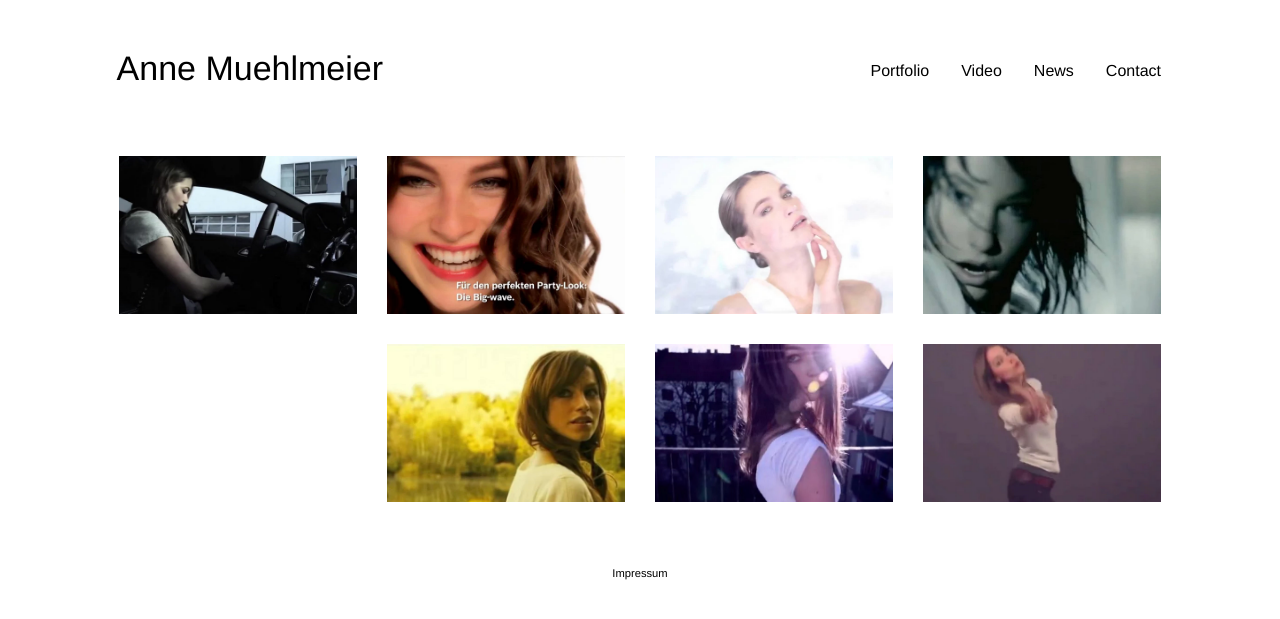
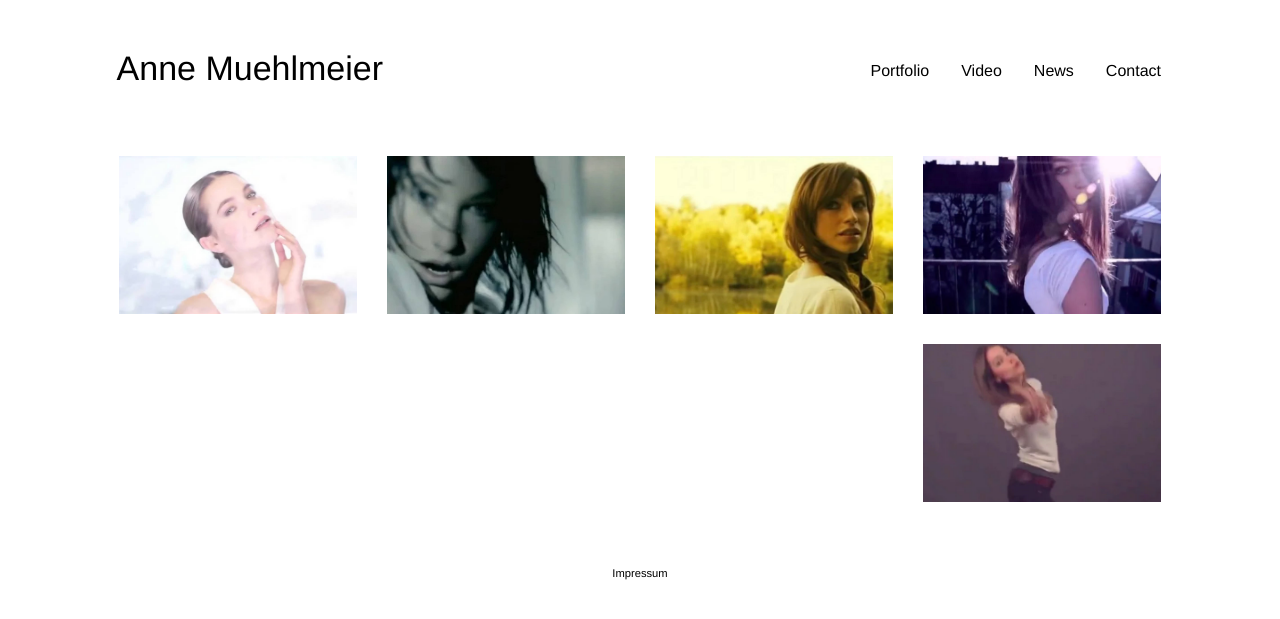
Before and after one commit to danbender/annemuehlmeier.com, a Jekyll site: the page built from video/index.html, in a window 1280 px wide. Shown: the top 619 px of the page. Built offline with Jekyll 4.4.1, drawn with Linux system fonts in a browser that asks for light colours; Markdown is read by kramdown in place of the engine named in the settings.

Commit message:
test with 5

```diff
--- a/video/index.html
+++ b/video/index.html
@@ -8,7 +8,7 @@
     <ul class="grid">
       <li class="grid-sizer"></li><!-- for Masonry column width -->
 
-      {% for post in site.categories['video'] reversed limit: 7 %}
+      {% for post in site.categories['video'] reversed limit: 5 %}
       <li>
         <figure>
           <img src="{{ site.url }}/portfolio/video/{{ post.thumb }}" alt="{{ Anne Muehlmeier - Model und Schauspielerin }}"/>
@@ -21,7 +21,7 @@
 
   <section class="slideshow">
     <ul>
-      {% for post in site.categories['video'] reversed limit: 7 %}
+      {% for post in site.categories['video'] reversed limit: 5 %}
       <li>
         <figure>
           <iframe id="current_video" src="http://player.vimeo.com/video/{{ post.video_id }}?api=1&color=ffffff&title=0&byline=0&portrait=0" width="68%" height="56%" frameborder="0" webkitallowfullscreen mozallowfullscreen allowfullscreen></iframe>
```
